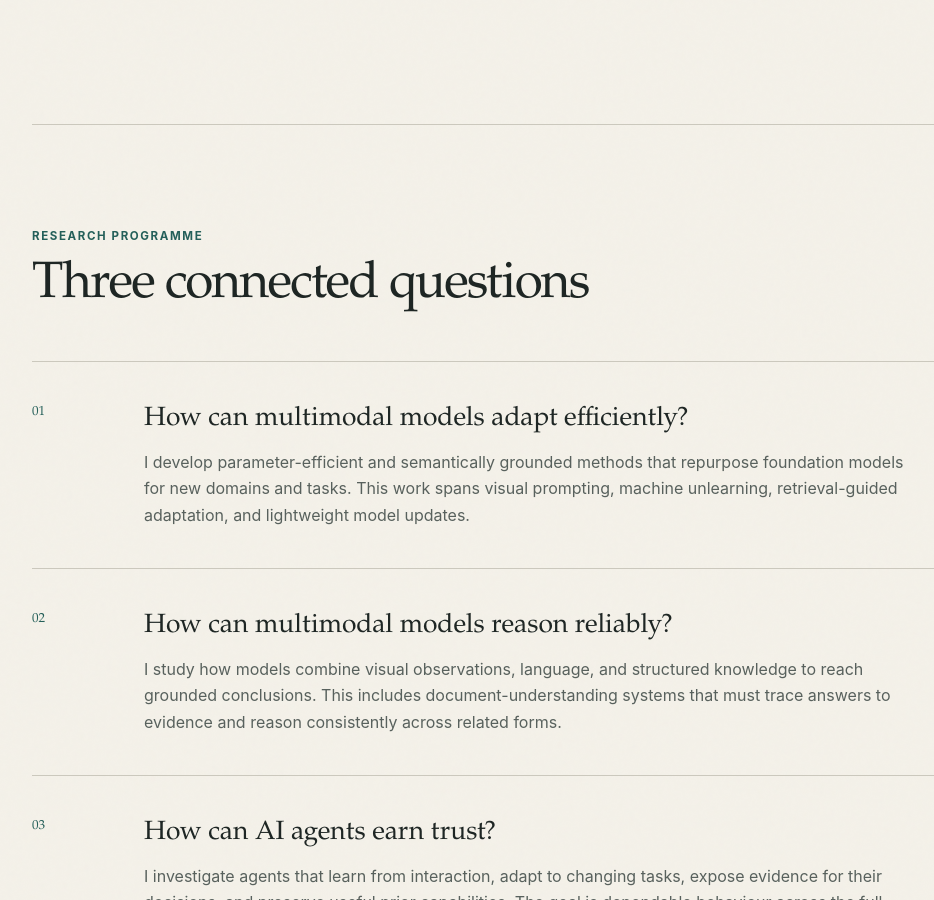
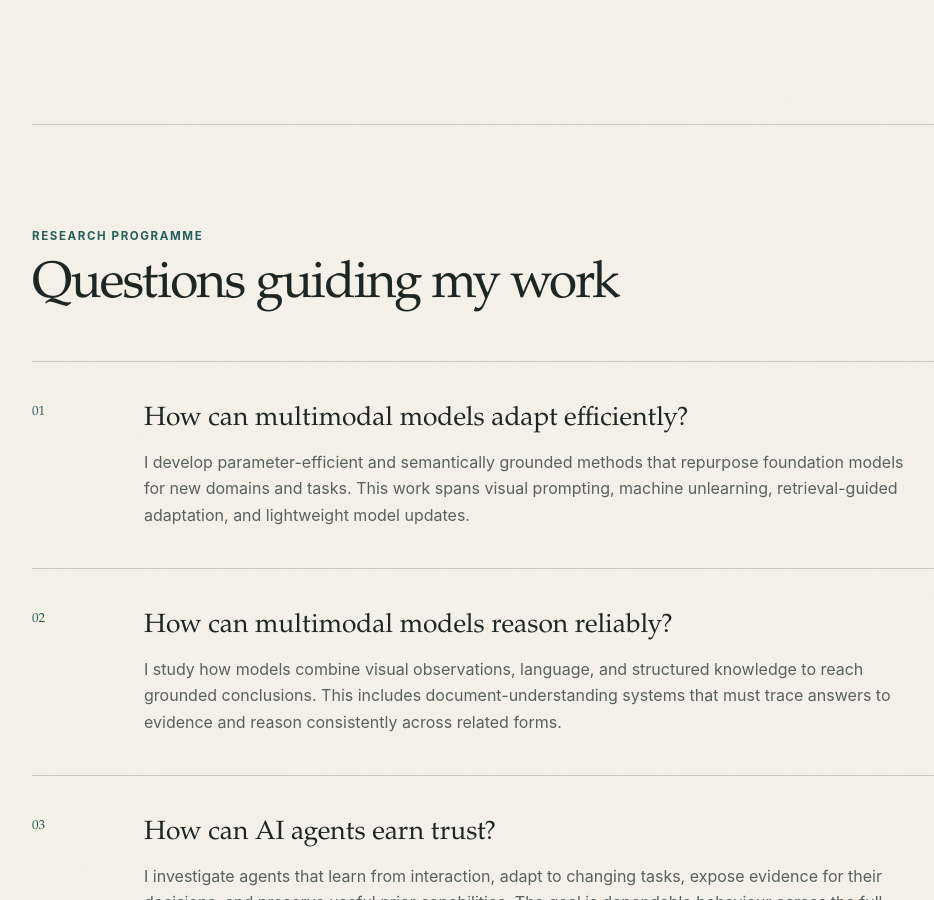
Before and after one commit to NilakshanKunananthaseelan/NilakshanKunananthaseelan.github.io, a Jekyll site: the page built from research.md, in a window 1280 px wide and 900 px high, scrolled down 557 px. Shown: the whole window, without its empty margins (64-998 px from the left). Built offline with Jekyll 4.4.1, drawn with Linux system fonts in a browser that asks for light colours.

Commit message:
Clarify research programme heading

```diff
--- a/research.md
+++ b/research.md
@@ -13,7 +13,7 @@ description: Publications and research questions explored by Nilakshan Kunananth
 <section class="research-program" aria-labelledby="program-heading">
   <div class="section-heading">
     <p class="eyebrow">Research programme</p>
-    <h2 id="program-heading">Three connected questions</h2>
+    <h2 id="program-heading">Questions guiding my work</h2>
   </div>
 
   <div class="research-question">
```
